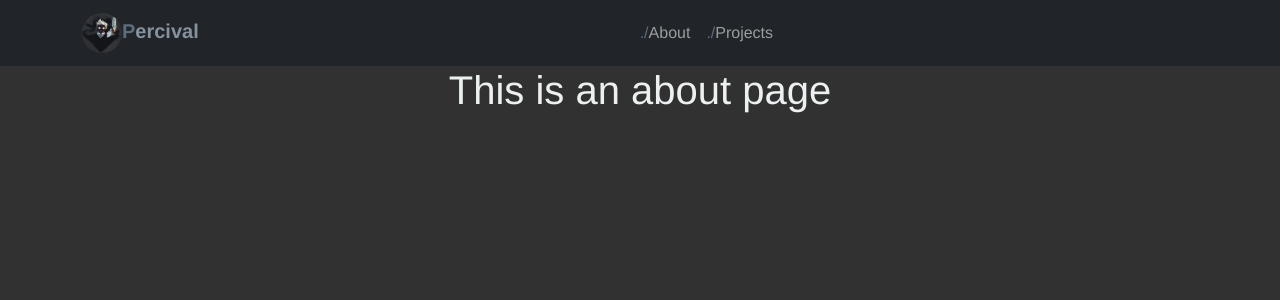
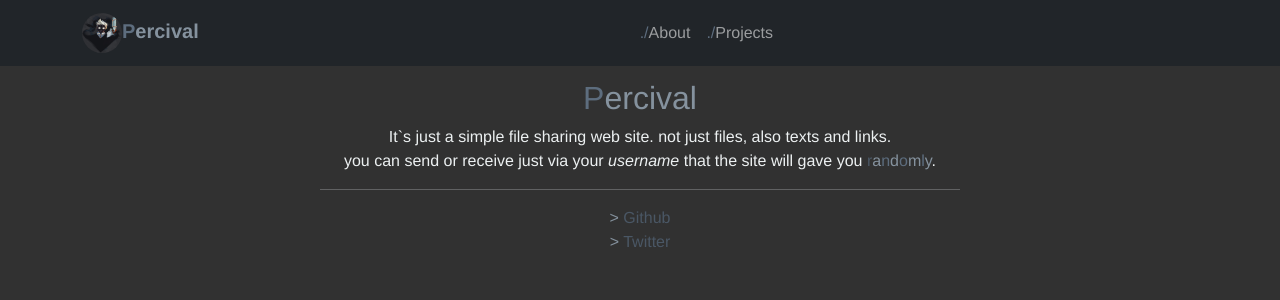
Before and after one commit to shabane/percival-front, a Vue app: page /about in a window 1280 px wide. Shown: the top 300 px of the page. Built offline with nearby package versions, Linux system fonts and the light colour scheme.

Commit message:
feat: write about

```diff
--- a/src/views/AboutView.vue
+++ b/src/views/AboutView.vue
@@ -1,5 +1,42 @@
 <template>
   <div class="about">
-    <h1>This is an about page</h1>
+    <h2>
+      <span style="color: #5d6d7e">P</span
+      ><span style="color: #85929e">ercival</span>
+    </h2>
+
+    <p>
+      It`s just a simple file sharing web site. not just files, also texts and
+      links.<br />
+      you can send or receive just via your <i>username</i> that the site will
+      gave you
+      <span style="color: #4a5765">r</span>
+      <span style="color: #85929e">a</span>
+      <span style="color: #5d6d7e">n</span>
+      <span style="color: #85929e">d</span>
+      <span style="color: #5d6d7e">o</span>
+      <span style="color: #85929e">m</span>
+      <span style="color: #5d6d7e">l</span>
+      <span style="color: #85929e">y</span>.
+    </p>
+    <hr style="width: 50%; margin-left: 25%" />
+    <span style="color: #85929e">></span>
+    <a href="https://github.com/shabane/percival"> Github </a>
+    <br />
+    <span style="color: #85929e">></span>
+    <a href="https://twitter.com/m_shabane"> Twitter </a>
   </div>
 </template>
+
+<style scoped>
+.about {
+  margin-top: 1%;
+}
+a {
+  text-decoration: none;
+  color: #4a5765;
+}
+a:hover {
+  color: #85929e;
+}
+</style>
```
